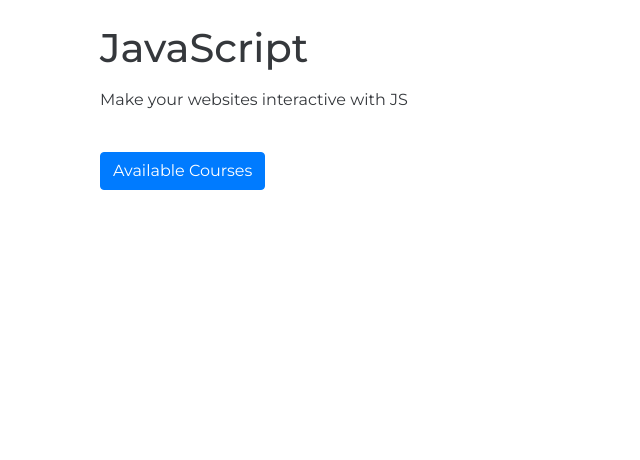
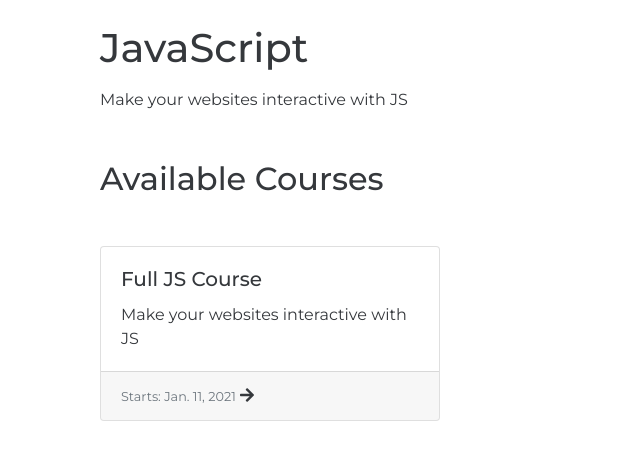
Before and after one commit to ReznikovRoman/course-manager-web, a Django app: a page that uses course_manager/courses/templates/courses/course_detail.html in a window 1280 px wide. Shown: the part 71-531 px from the top of the page, without its empty margins (0-640 px from the left). Run offline with Django 3.2, Linux system fonts and the light colour scheme; data comes from the database, SQL or seed files in the repository; both versions use the stored data as it was after the commit; some libraries are stand-ins or nearby versions.

Commit message:
Change url's structure - delete course_instances_list view

```diff
--- a/course_manager/course_manager/settings.py
+++ b/course_manager/course_manager/settings.py
@@ -156,7 +156,7 @@ MEDIA_ROOT = BASE_DIR / 'media'
 
 
 # LOGIN
-LOGIN_URL = 'accounts/login/'
+LOGIN_URL = '/accounts/login/'
 LOGIN_REDIRECT_URL = '/'
 LOGOUT_REDIRECT_URL = '/'
 
--- a/course_manager/courses/templates/courses/course_detail.html
+++ b/course_manager/courses/templates/courses/course_detail.html
@@ -9,6 +9,30 @@
     <div class="container">
         <h1 class="mb-3">{{ course.base_title }}</h1>
         <p>{{ course.description }}</p>
-        <a href="{% url 'courses:available-courses' slug=course.slug %}" class="btn btn-primary mt-4">Available Courses</a>
+    </div>
+
+    <div class="container">
+        <h2 class="mb-5 mt-5">Available Courses</h2>
+            <div class="row">
+            {% for course_instance in available_courses  %}
+                <div class="col-md-4 col-sm-6 col-xs-12">
+                    <div class="card">
+                        <a href="{% url 'courses:course-instance-detail' course_slug=course_instance.course.slug instance_slug=course_instance.slug %}"
+                           class="stretched-link"></a>
+                        <div class="card-body">
+                            <h5 class="card-title">{{ course_instance.sub_title }}</h5>
+                            <p class="card-text">{{ course_instance.course.description }}</p>
+                        </div><!-- card content -->
+
+                        <div class="card-footer">
+                            <p class="card-text d-inline">
+                                <small class="text-muted">Starts: {{ course_instance.start_date }}</small>
+                            </p>
+                            <i class="fas fa-arrow-right post_arrow_img d-inline"></i>
+                        </div>
+                    </div><!-- card -->
+                </div><!-- col-md-4 -->
+            {%  endfor %}
+            </div>
     </div>
 {% endblock %}
--- a/course_manager/courses/urls.py
+++ b/course_manager/courses/urls.py
@@ -11,12 +11,11 @@ urlpatterns = [
     path('my-courses/', views.UserCoursesInstancesList.as_view(), name='user-courses'),
     path('', views.CoursesList.as_view(), name='courses-list'),
     path('<slug>/', views.CourseDetail.as_view(), name='course-detail'),
-    path('<slug>/instances/', views.CourseInstanceList.as_view(), name='available-courses'),
 
-    path('<slug:course_slug>/instances/<slug:instance_slug>/',
+    path('<slug:course_slug>/<slug:instance_slug>/',
          views.CourseInstanceDetail.as_view(),
          name='course-instance-detail'),
 
 
-    path('<slug:course_slug>/instances/<slug:instance_slug>/enroll/', views.enroll, name='enroll'),
+    path('<slug:course_slug>/<slug:instance_slug>/enroll/', views.enroll, name='enroll'),
 ]
--- a/course_manager/courses/views.py
+++ b/course_manager/courses/views.py
@@ -21,14 +21,10 @@ class CoursesList(generic.ListView):
 class CourseDetail(generic.DetailView):
     model = course_models.Course
 
-
-class CourseInstanceList(generic.ListView):
-    model = course_models.CourseInstance
-    template_name = 'courses/course_instance_list.html'
-
-    def get_queryset(self):
-        q = course_models.CourseInstance.objects.filter(course__slug=self.kwargs.get('slug'))
-        return q
+    def get_context_data(self, **kwargs):
+        context = super(CourseDetail, self).get_context_data(**kwargs)
+        context['available_courses'] = course_models.CourseInstance.objects.filter(course__slug=self.kwargs.get('slug'))
+        return context
 
 
 class CourseInstanceDetail(generic.DetailView):
@@ -45,7 +41,10 @@ class CourseInstanceDetail(generic.DetailView):
 
     def get_context_data(self, **kwargs):
         context = super(CourseInstanceDetail, self).get_context_data(**kwargs)
-        context['is_enrolled'] = self.object.enrolls.filter(student=self.request.user).exists()
+        if not self.request.user.is_authenticated:
+            context['is_enrolled'] = False
+        else:
+            context['is_enrolled'] = self.object.enrolls.filter(student=self.request.user).exists()
         return context
 
 
```
Also changed, not shown: course_manager/courses/templates/courses/course_instance_list.html (deleted, +0 -33 lines), course_manager/db.sqlite3.
